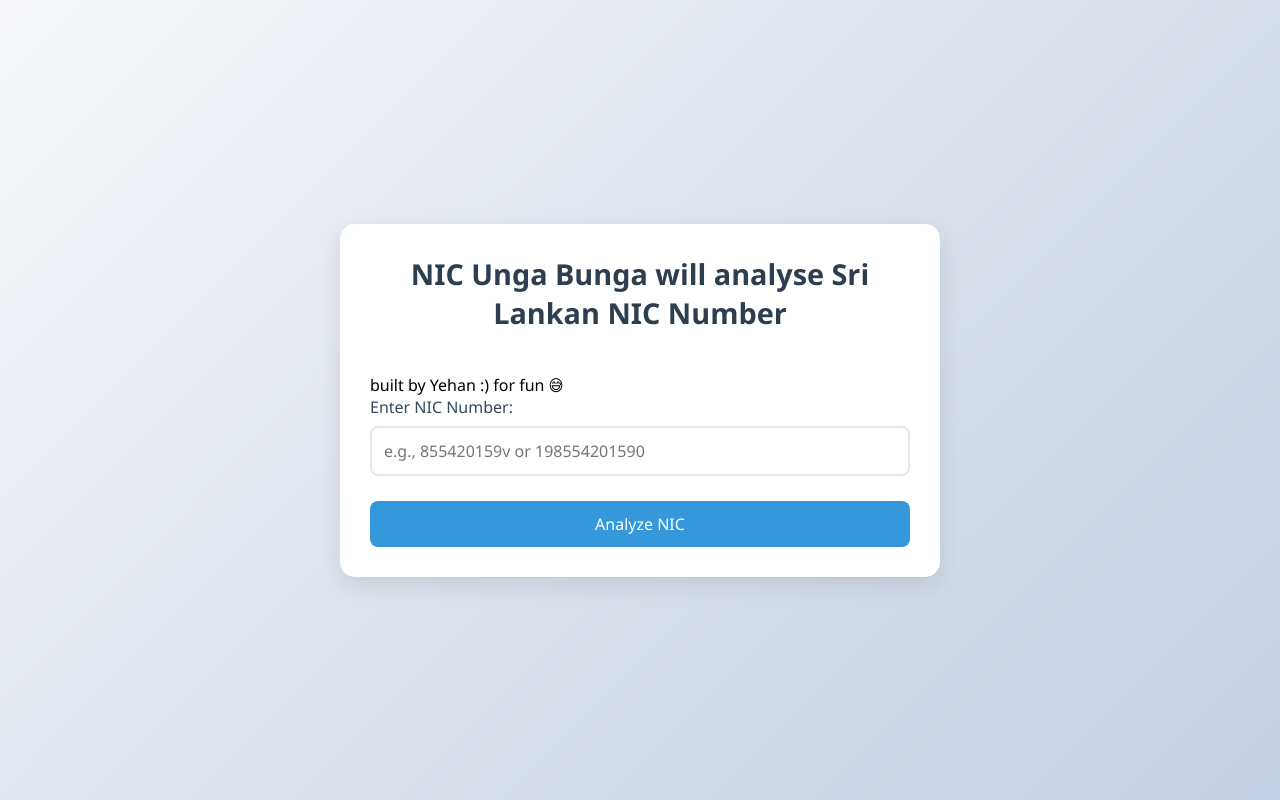
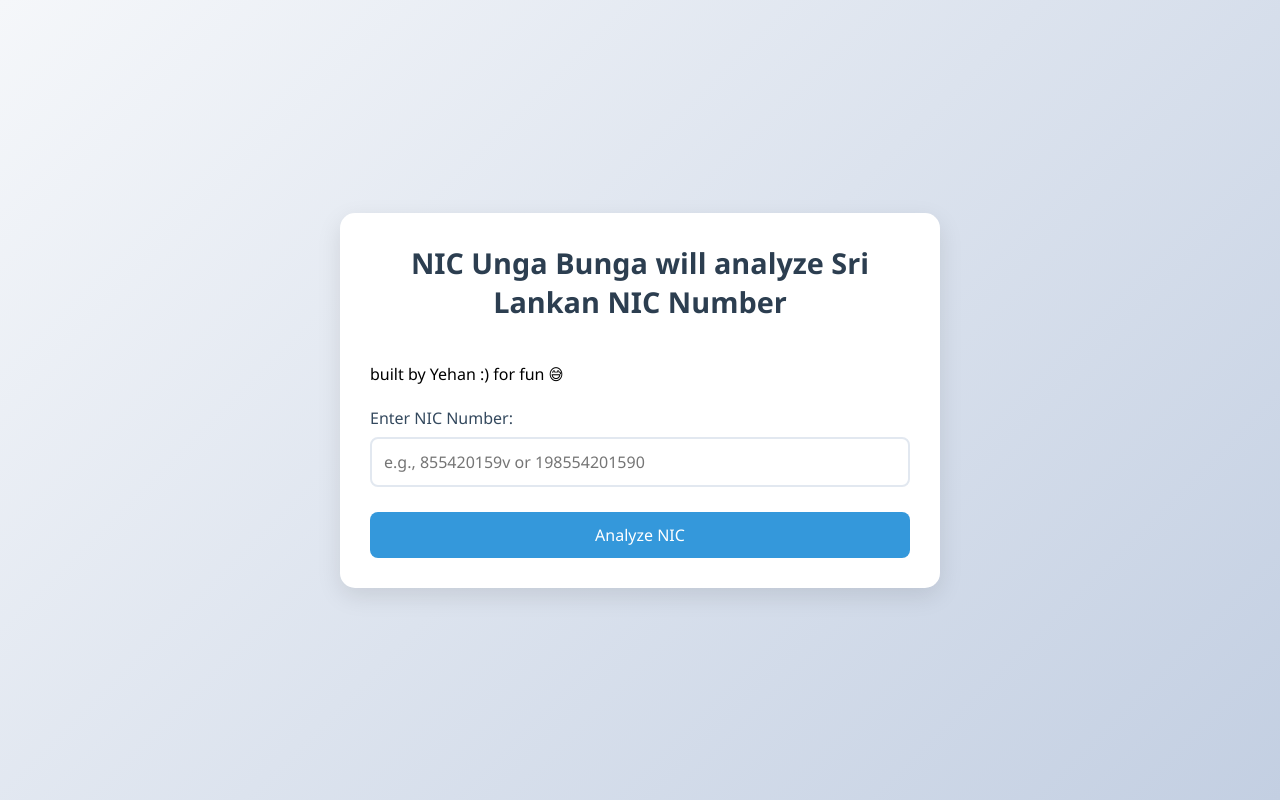
Before and after one commit to RezSat/nicungabunga.github.io, a plain HTML site: page index.html in a window 1280 px wide. Drawn offline with Linux system fonts and the light colour scheme.

Commit message:
Update index.html

```diff
--- a/index.html
+++ b/index.html
@@ -3,7 +3,7 @@
 <head>
     <meta charset="UTF-8">
     <meta name="viewport" content="width=device-width, initial-scale=1.0">
-    <title>Sri Lankan NIC Analyzer</title>
+    <title>NIC Unga Bunga: Sri Lankan NIC Analyzer</title>
     <style>
         * {
             margin: 0;
@@ -139,9 +139,10 @@
 </head>
 <body>
     <div class="container">
-        <h1>NIC Unga Bunga will analyse Sri Lankan NIC Number</h1>
+        <h1>NIC Unga Bunga will analyze Sri Lankan NIC Number</h1>
         <br>
         <p> built by Yehan :) for fun 😅</p>
+        <br>
         <div class="input-group">
             <label for="nic">Enter NIC Number:</label>
             <input type="text" id="nic" placeholder="e.g., 855420159v or 198554201590" maxlength="12">
```
